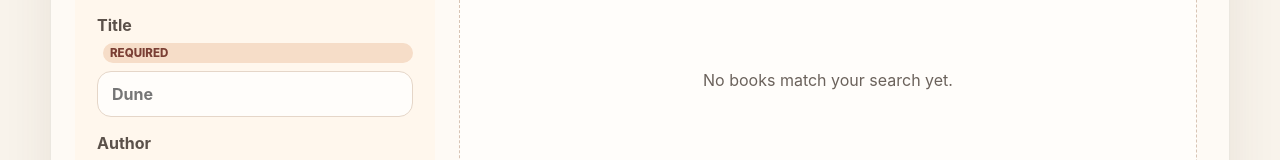
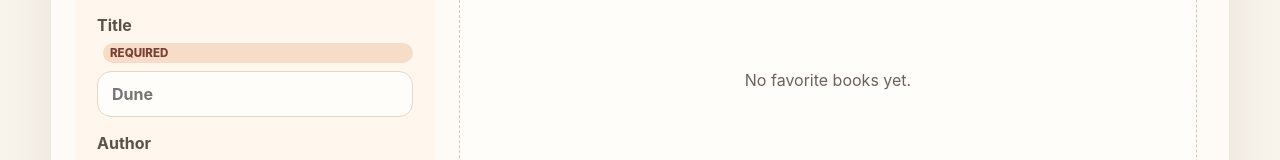
Before and after one commit to samtran7153-glitch/Book-log, a React (Vite) app: page / in a window 1280 px wide. Both pictures are taken after a click on the button "Favorites". Shown: the part 614-774 px from the top of the page. Built offline with nearby package versions, Linux system fonts and the light colour scheme.

Commit message:
Update empty state message to distinguish between no favorites and no search results

```diff
--- a/src/main.jsx
+++ b/src/main.jsx
@@ -700,7 +700,7 @@ function App() {
             ))}
             {!visibleBooks.length && (
               <div className="empty-state">
-                <p>No books match your search yet.</p>
+                <p>{showFavoritesOnly ? 'No favorite books yet.' : 'No books match your search yet.'}</p>
               </div>
             )}
           </div>
```
